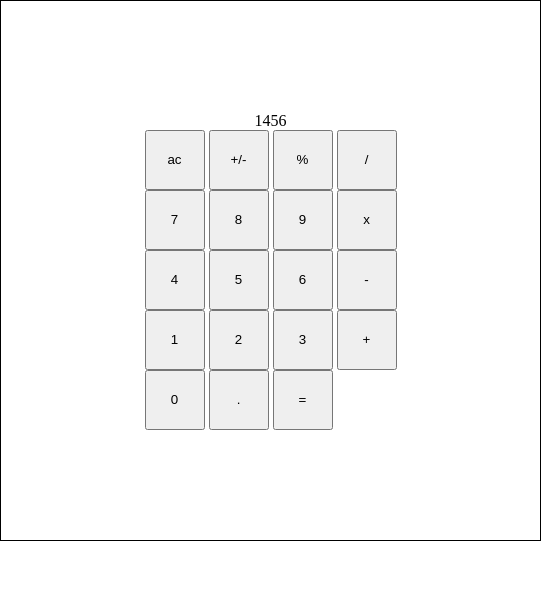
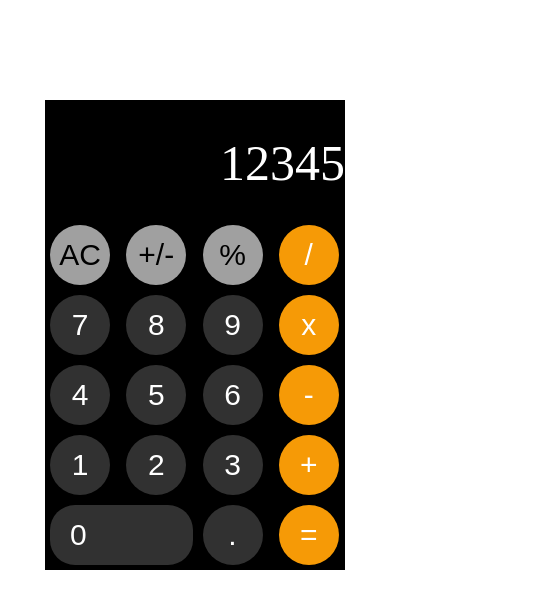
Before and after one commit to alphageekdom/PortfolioProjects, a plain HTML site: page calculatorJS/index.html in a window 390 px wide. Shown: the whole page, 541 px wide, since content can reach past the window. Drawn offline with Linux system fonts and the light colour scheme.

Commit message:
Update
Finished stylizing the calculator, it resembles the calculator on an iPhone.

```diff
--- a/calculatorJS/css/styles.css
+++ b/calculatorJS/css/styles.css
@@ -1,21 +1,80 @@
+:root {
+    --black--background: black;
+    --orange-button: #F69A06;
+    --grey-button: #A0A0A0;
+    --dark-button: #313131;
+}
+
 * {
+    box-sizing: border-box;
     padding: 0;
     margin: 0;
 }
 
-.calculator {
+.container {
     display: flex;
     justify-content: center;
-    flex-direction: column;
     align-items: center;
-    width: 500px;
+    width: 100vw;
     height: 500px;
-    padding: 5% 5%;
-    border: 1px solid black ;
+    margin-top: 100px;
 }
+
+
+.calculator {
+    width: 300px;
+    height: 100%;
+}
+
+/* Display Configuration */
+
+.display {
+    display: flex;
+    justify-content: end;
+    align-items: center;
+    font-size: 50px;
+    height: 25%;
+    background: var(--black--background);
+    color: white;
+
+}
+
+/* Keyboard-Buttons Configuration */
+
+.buttons {
+    display: grid;
+    grid-template-columns: 1fr 1fr 1fr 1fr;
+    gap: 10px;
+    padding-left: 5px;
+    padding-bottom: 5px;
+    background: var(--black--background);
+}
+
 
 button {
     width: 60px;
     height: 60px;
-    gap: 45px;
+    border-radius: 50%;
+    font-size: 30px;
+    background: var(--dark-button);
+    color: white;
+    border: none;
 }
+
+.span-2 {
+    grid-column: span 2;
+    width: 100%;
+    border-radius: 25px;
+    text-align: start;
+    padding-left: 20px;
+}
+
+.btn-orange {
+    background: var(--orange-button);
+    color: white;
+}
+
+.btn-grey {
+    background: var(--grey-button);
+    color: black;
+}
--- a/calculatorJS/index.html
+++ b/calculatorJS/index.html
@@ -11,41 +11,31 @@
     </head>
 
     <body>
-        <div class="calculator">
-
-            <div class="display">
-                <p>1456</p>
-            </div>
-            <div class="calc-keyboard">
-
-                <div class="btn-row1">
-                    <button class="operators" id="add">ac</button>
-                    <button class="operators" id="sub">+/-</button>
-                    <button class="operators" id="div">%</button>
-                    <button class="operators" id="mult">/</button>
+        <div class="container">
+            <div class="calculator">
+                <div class="display">
+                    <p>12345</p>
                 </div>
-                <div class="num-row2">
-                    <button class="numbers" id="7">7</button>
-                    <button class="numbers" id="8">8</button>
-                    <button class="numbers" id="9">9</button>
-                    <button class="numbers">x</button>
-                </div>
-                <div class="num-row3">
-                    <button class="numbers">4</button>
-                    <button class="numbers">5</button>
-                    <button class="numbers">6</button>
-                    <button class="numbers">-</button>
-                </div>
-                <div class="num-row4">
-                    <button class="numbers">1</button>
-                    <button class="numbers">2</button>
-                    <button class="numbers">3</button>
-                    <button class="numbers">+</button>
-                </div>
-                <div class="num-row5">
-                    <button class="numbers two-span">0</button>
-                    <button class="numbers">.</button>
-                    <button class="numbers">=</button>
+                <div class="buttons">
+                    <button class="btn-grey">AC</button>
+                    <button class="btn-grey">+/-</button>
+                    <button class="btn-grey">%</button>
+                    <button class="btn-orange">/</button>
+                    <button>7</button>
+                    <button>8</button>
+                    <button>9</button>
+                    <button class="btn-orange">x</button>
+                    <button>4</button>
+                    <button>5</button>
+                    <button>6</button>
+                    <button class="btn-orange">-</button>
+                    <button>1</button>
+                    <button>2</button>
+                    <button>3</button>
+                    <button class="btn-orange">+</button>
+                    <button class="span-2">0</button>
+                    <button>.</button>
+                    <button class="btn-orange">=</button>
                 </div>
             </div>
         </div>
```
